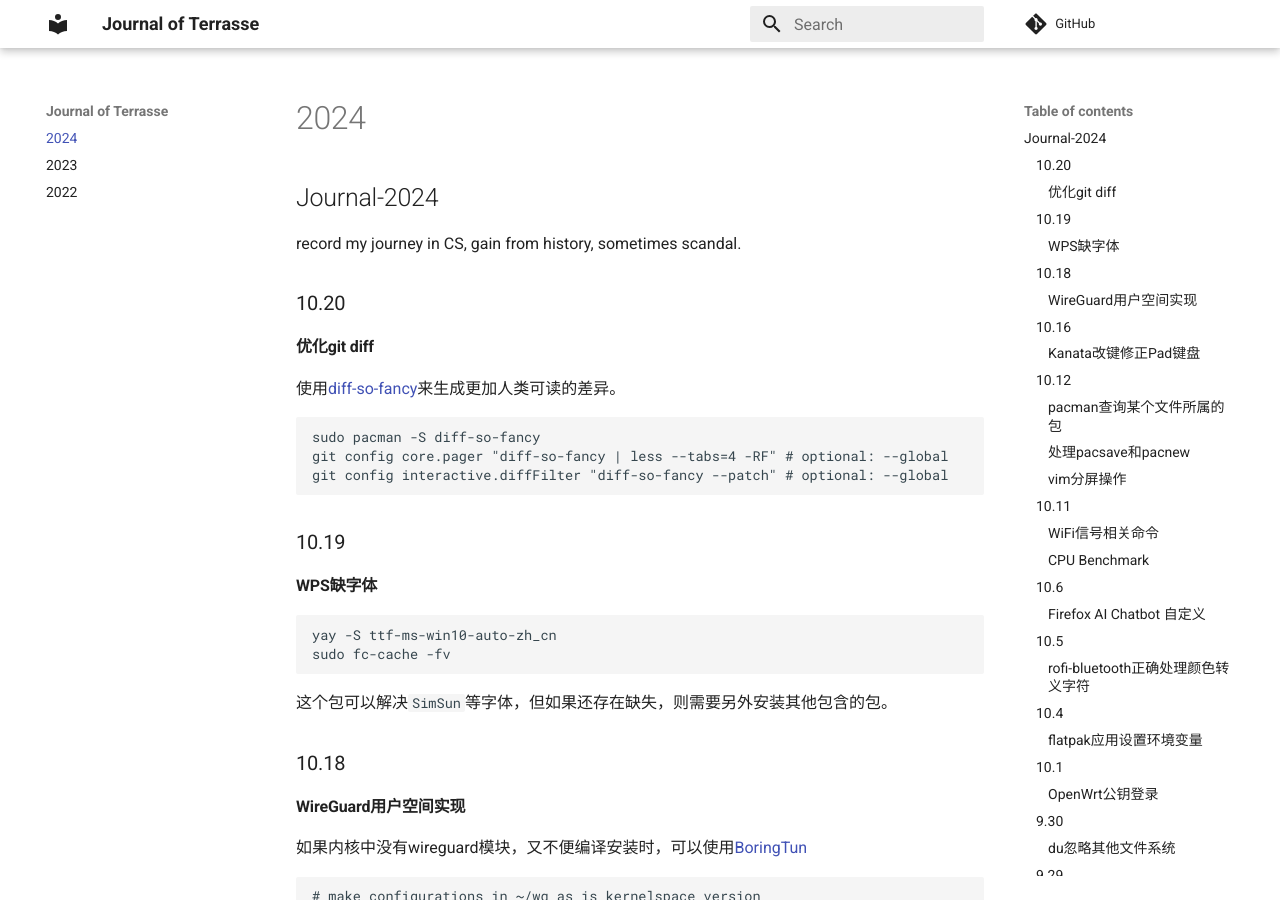
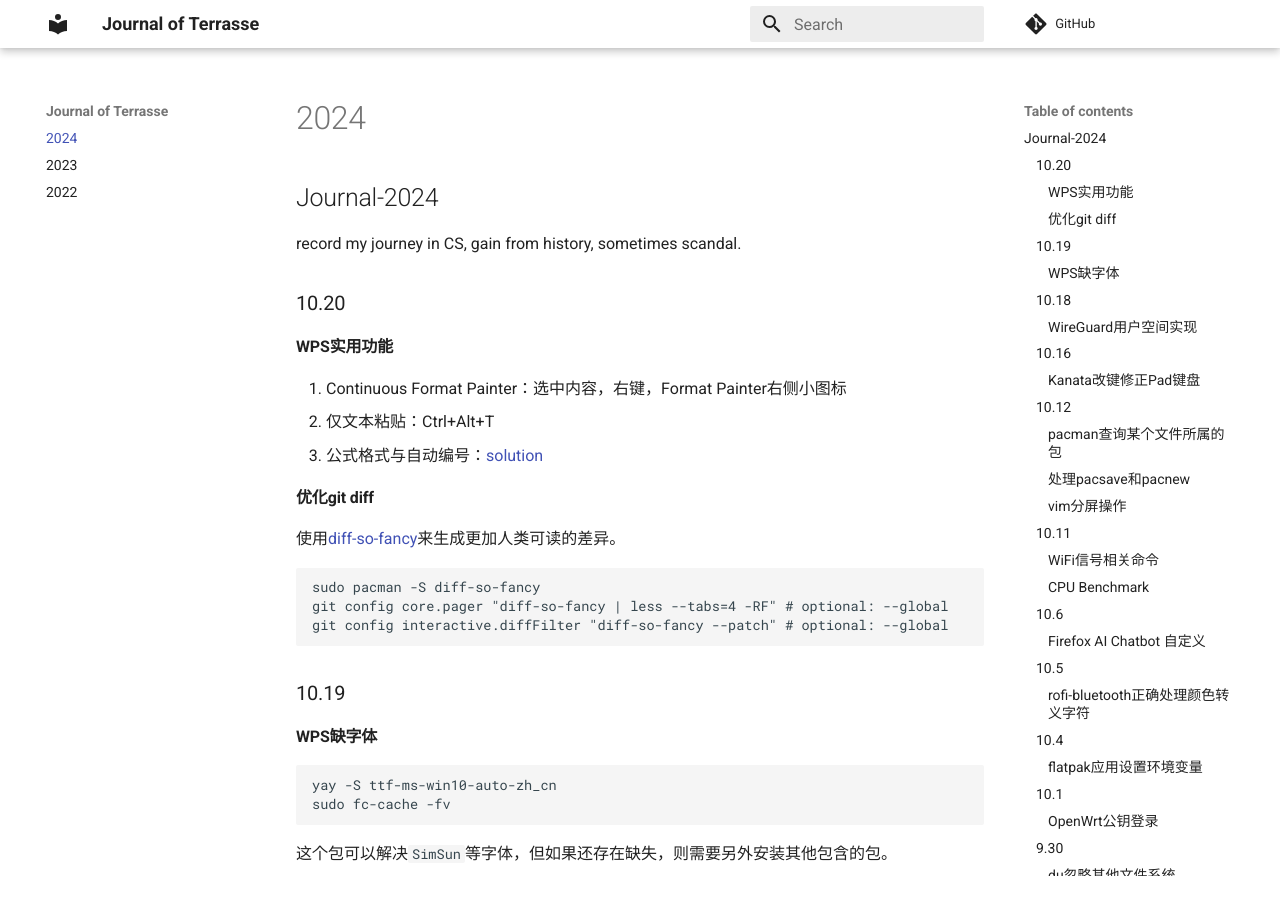
Before and after one commit to Jerry-Terrasse/journal, an MkDocs documentation site: the page built from docs/2024.md, in a window 1280 px wide and 900 px high. Built offline with MkDocs 1.6.1 and Material for MkDocs 9.7.7, drawn with Linux system fonts in a browser that asks for light colours; comment, search, counter and statistics services are not loaded.

Commit message:
update (Sun Oct 20 10:19:55 PM CST 2024)

```diff
--- a/docs/2024.md
+++ b/docs/2024.md
@@ -3,6 +3,12 @@
 record my journey in CS, gain from history, sometimes scandal.
 
 ### 10.20
+
+#### WPS实用功能
+
+1. Continuous Format Painter：选中内容，右键，Format Painter右侧小图标
+2. 仅文本粘贴：Ctrl+Alt+T
+3. 公式格式与自动编号：[solution](https://lizhening.github.io/posts/3f9c5367/)
 
 #### 优化git diff
 
```
